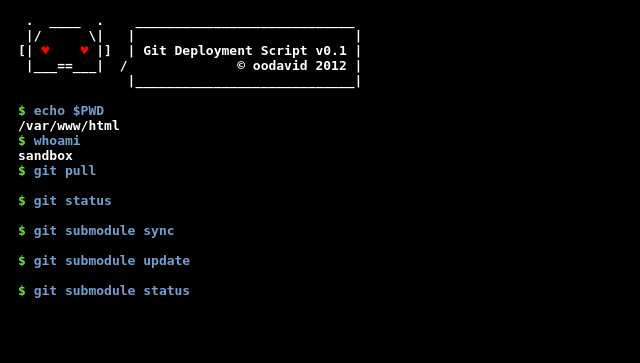
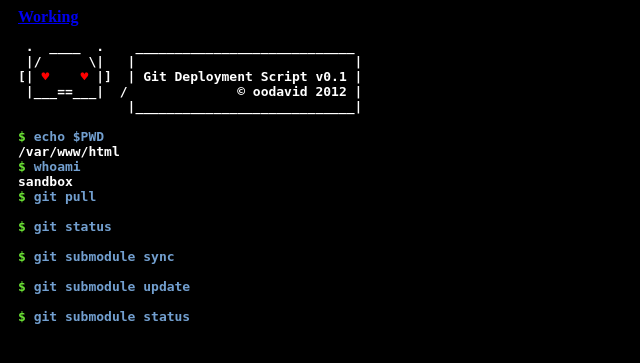
Before and after one commit to matrixinfologics/test_ftp, a PHP site: page /deploy.php in a window 1280 px wide. Shown: the top 363 px of the page, without its empty margins (0-640 px from the left). Run offline with PHP 8.4, Linux system fonts and the light colour scheme.

Commit message:
Update deploy.php

```diff
--- a/deploy.php
+++ b/deploy.php
@@ -28,6 +28,7 @@
 	// Make it pretty for manual user access (and why not?)
 ?>
 <!DOCTYPE HTML>
+<a href="javascript:;" onclick="alert('here');">Working</a>
 <html lang="en-US">
 <head>
 	<meta charset="UTF-8">
```
